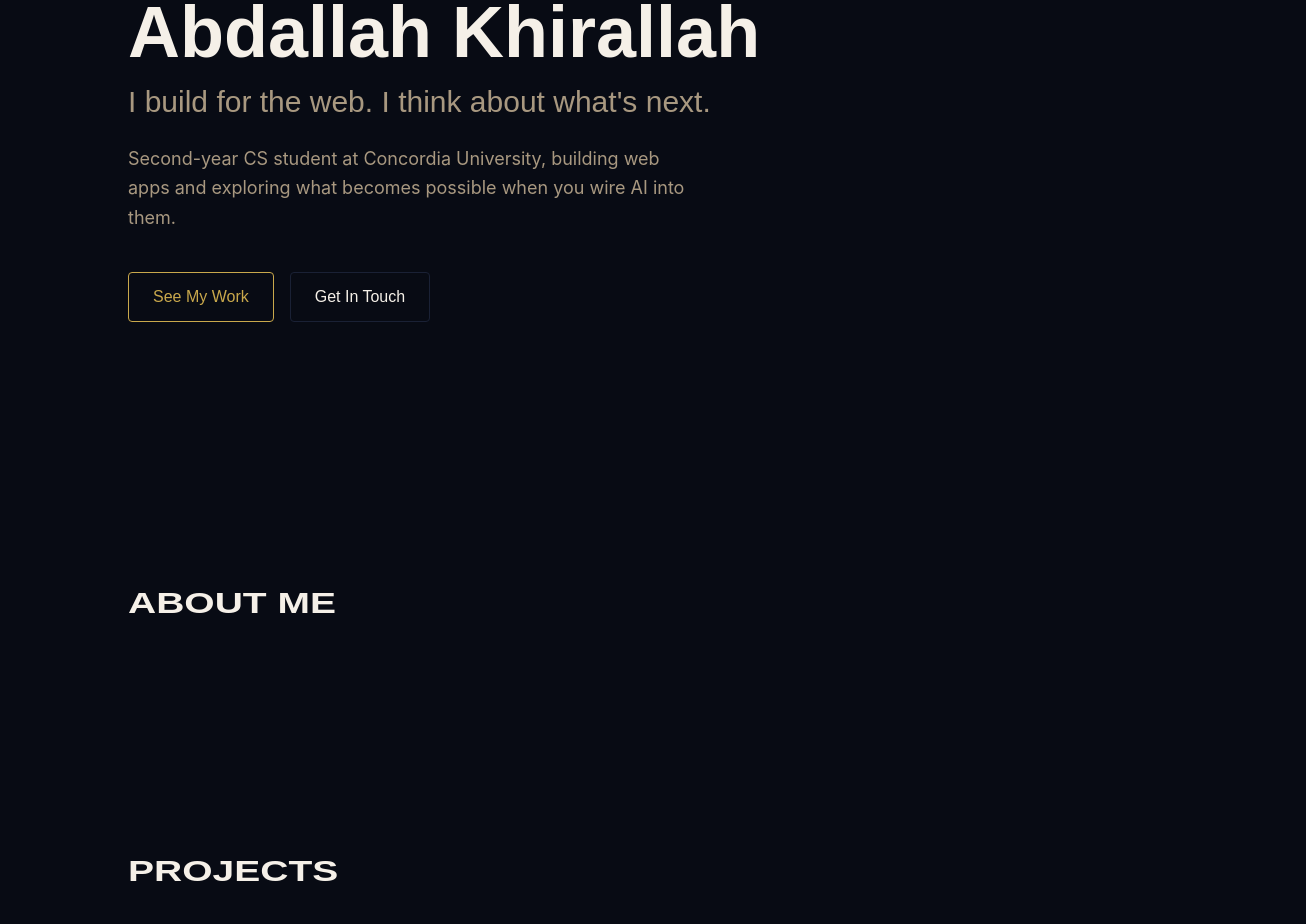
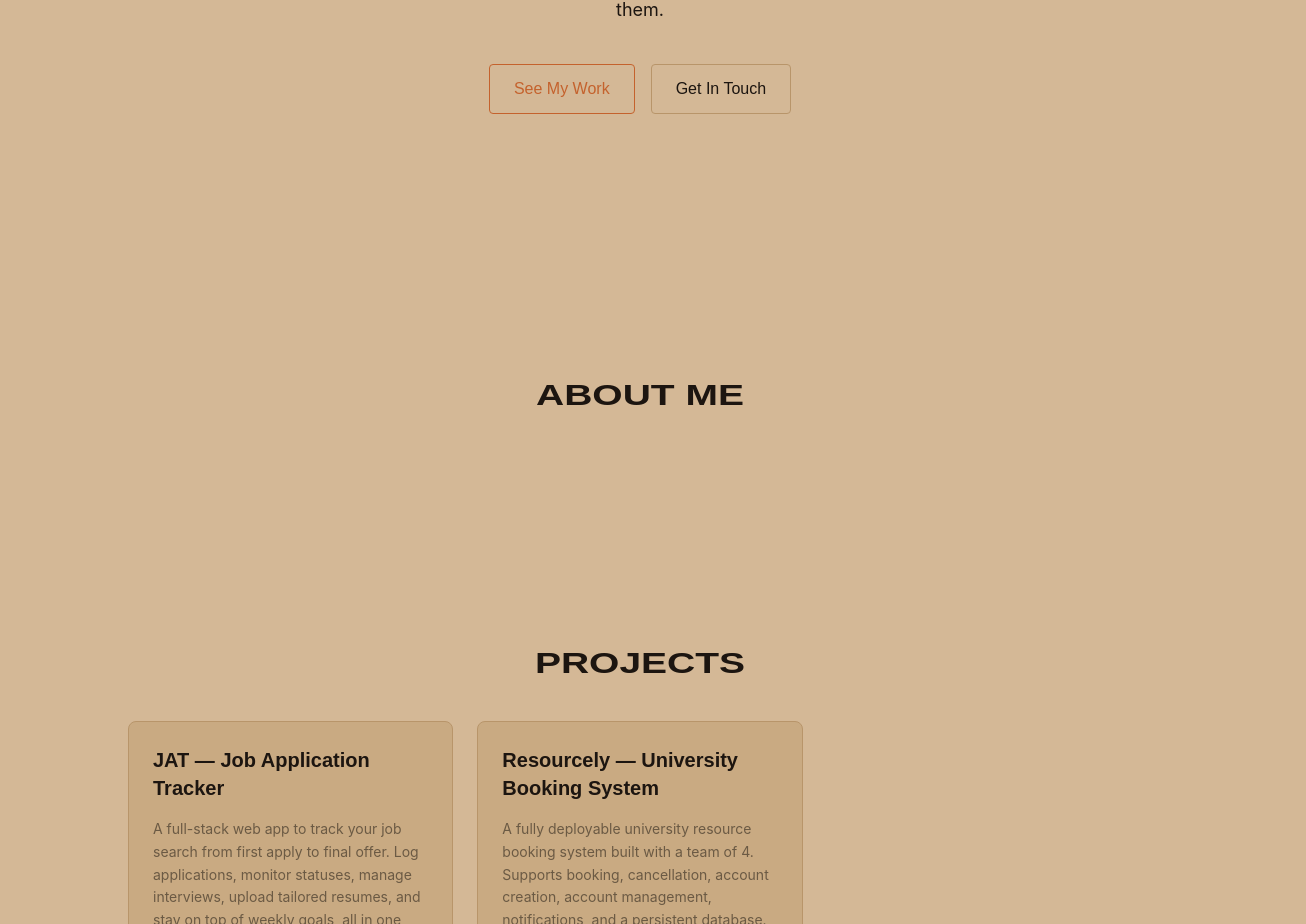
Before and after one commit to AbdallahKhirallah/portfolio, a React (Vite) app: page / in a window 1280 px wide. Shown: the part 327-1251 px from the top of the page, 1306 px wide, since content can reach past the window. Built offline with nearby package versions, Linux system fonts and the light colour scheme.

Commit message:
style: update UI alignment & colrs

```diff
--- a/src/components/Footer.tsx
+++ b/src/components/Footer.tsx
@@ -1,7 +1,7 @@
 export default function Footer() {
   return (
     <footer className="py-8 px-6 md:px-16 lg:px-32 border-t border-border text-center bg-brown-dark">
-      <p className="font-body text-muted text-sm">
+      <p className="font-body text-sm" style={{ color: '#D4B896' }}>
         Designed & built by Abdallah Khirallah · 2026 using React and Tailwind CSS
       </p>
     </footer>
--- a/src/components/SectionHeading.tsx
+++ b/src/components/SectionHeading.tsx
@@ -1,7 +1,7 @@
 export default function SectionHeading({ number, title }: { number: string; title: string }) {
   return (
     <h2
-      className="font-display text-3xl font-bold text-primary uppercase mb-10 origin-left inline-block"
+      className="font-display text-3xl font-bold text-primary uppercase mb-10 origin-center block text-center"
       style={{ transform: 'scaleX(1.3)' }}
     >
       {title}
--- a/src/components/Tag.tsx
+++ b/src/components/Tag.tsx
@@ -1,7 +1,7 @@
 // ex: <Tag label="React" />
 export default function Tag({ label }) {
   return (
-    <span className="text-xs font-body text-gold bg-brown-dark px-2 py-1 rounded">
+    <span className="text-xs font-body text-black px-2 py-1 rounded" style={{ backgroundColor: '#C4622D' }}>
       {label}
     </span>
   )
--- a/src/index.css
+++ b/src/index.css
@@ -3,19 +3,20 @@
 @tailwind utilities;
 
 :root {
-  --bg-base:   #080B14;
-  --bg-card:   #0F1420;
-  --bg-border: #1A2135;
+  --bg-base:   #D4B896;
+  --bg-card:   #C9AA82;
+  --bg-border: #B8956A;
 
-  --gold-primary: #C9A84C;
-  --gold-light:   #E8C97A;
-  --gold-soft:    #F5DFA0;
+  --gold-primary: #C4622D;
+  --gold-light:   #D4784A;
+  --gold-soft:    #E09070;
+  --gold-vivid:   #B85030;
 
   --brown-dark: #3D2B1F;
   --brown-mid:  #6B4C35;
 
-  --text-primary: #F5F0E8;
-  --text-muted:   #A89880;
+  --text-primary: #1C1510;
+  --text-muted:   #6B5A44;
 }
 
 @layer base {
--- a/src/sections/About.tsx
+++ b/src/sections/About.tsx
@@ -3,8 +3,8 @@ import SectionHeading from '../components/SectionHeading'
 export default function About() {
   return (
     <section id="about" className="pt-12 pb-24 px-6 md:px-16 lg:px-32">
+      <SectionHeading number="01" title="About Me" />
       <div className="max-w-4xl">
-        <SectionHeading number="01" title="About Me" />
         <div className="space-y-4 font-body text-muted text-lg leading-relaxed">
           {/* TODO: paragraphs about me */}
         </div>
--- a/src/sections/Hero.tsx
+++ b/src/sections/Hero.tsx
@@ -1,6 +1,6 @@
 export default function Hero() {
   return (
-    <section id="hero" className="min-h-screen flex flex-col justify-center px-6 md:px-16 lg:px-32">
+    <section id="hero" className="min-h-screen flex flex-col justify-center items-center text-center px-6 md:px-16 lg:px-32 -mt-52">
       <p className="text-gold font-body text-lg tracking-widest uppercase mb-4">
         Hi, I'm
       </p>
@@ -9,11 +9,11 @@ export default function Hero() {
         Abdallah Khirallah
       </h1>
 
-      <h2 className="font-display text-2xl md:text-3xl font-medium text-muted mt-4">
+      <h2 className="font-display text-2xl md:text-3xl font-medium text-primary mt-4">
         I build for the web. I think about what's next.
       </h2>
 
-      <p className="font-body text-muted text-lg mt-6 max-w-xl leading-relaxed">
+      <p className="font-body text-primary text-lg mt-6 max-w-xl leading-relaxed">
         Second-year CS student at Concordia University, building web apps and exploring what becomes possible when you wire AI into them.
       </p>
 
--- a/src/sections/Languages.tsx
+++ b/src/sections/Languages.tsx
@@ -13,8 +13,8 @@ const TOTAL_BLOCKS = 5
 export default function Languages() {
   return (
     <section id="languages" className="py-24 px-6 md:px-16 lg:px-32">
+      <SectionHeading number="04" title="Languages" />
       <div className="max-w-4xl">
-        <SectionHeading number="04" title="Languages" />
         <div className="flex flex-col gap-6">
           {languages.map(({ name, blocks }) => (
             <div key={name} className="flex items-center gap-6">
--- a/src/sections/Projects.tsx
+++ b/src/sections/Projects.tsx
@@ -6,9 +6,7 @@ import { FiGithub, FiExternalLink } from 'react-icons/fi'
 export default function Projects() {
   return (
     <section id="projects" className="py-24 px-6 md:px-16 lg:px-32">
-      <div className="max-w-4xl">
-        <SectionHeading number="02" title="Projects" />
-      </div>
+      <SectionHeading number="02" title="Projects" />
 
       <div className="grid md:grid-cols-2 lg:grid-cols-3 gap-6 max-w-6xl mx-auto">
         {projects.map((project) => (
--- a/src/sections/Skills.tsx
+++ b/src/sections/Skills.tsx
@@ -5,8 +5,8 @@ import skills from '../data/skills'
 export default function Skills() {
   return (
     <section id="skills" className="py-24 px-6 md:px-16 lg:px-32">
+      <SectionHeading number="03" title="Skills" />
       <div className="max-w-4xl">
-        <SectionHeading number="03" title="Skills" />
         <div className="grid sm:grid-cols-2 gap-8">
 
           {Object.entries(skills).map(([category, items]) => ( // converting object to array of [key, value] pairs ([Frameworks, [Node.js, Express.js ...] ])
--- a/tailwind.config.ts
+++ b/tailwind.config.ts
@@ -15,6 +15,7 @@ export default {
           DEFAULT: 'var(--gold-primary)',
           light:   'var(--gold-light)',
           soft:    'var(--gold-soft)',
+          vivid:   'var(--gold-vivid)',
         },
         brown: {
           dark: 'var(--brown-dark)',
```
